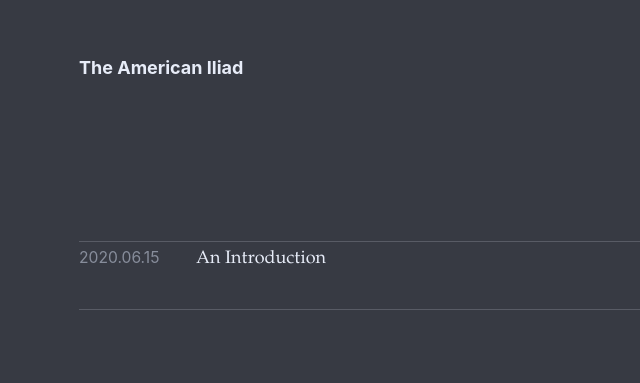
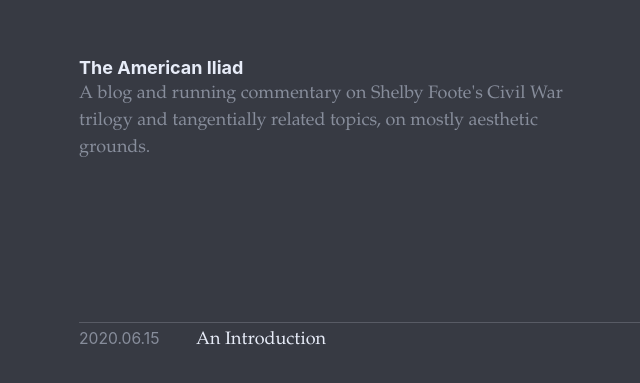
Before and after one commit to zackkrida/americaniliad, a Next.js app: page / in a window 1280 px wide. Shown: the part 139-522 px from the top of the page, without its empty margins (246-886 px from the left). Built offline with nearby package versions, Linux system fonts and the light colour scheme.

Commit message:
Add subtitle

```diff
--- a/pages/index.js
+++ b/pages/index.js
@@ -4,7 +4,10 @@
       <main>
         <header>
           <h1>The American Iliad</h1>
-          {/* <p>A blog. This is a subtitle.</p> */}
+          <p>
+            A blog and running commentary on Shelby Foote's Civil War trilogy
+            and tangentially related topics, on mostly aesthetic grounds.
+          </p>
         </header>
 
         <section className="posts">
```
